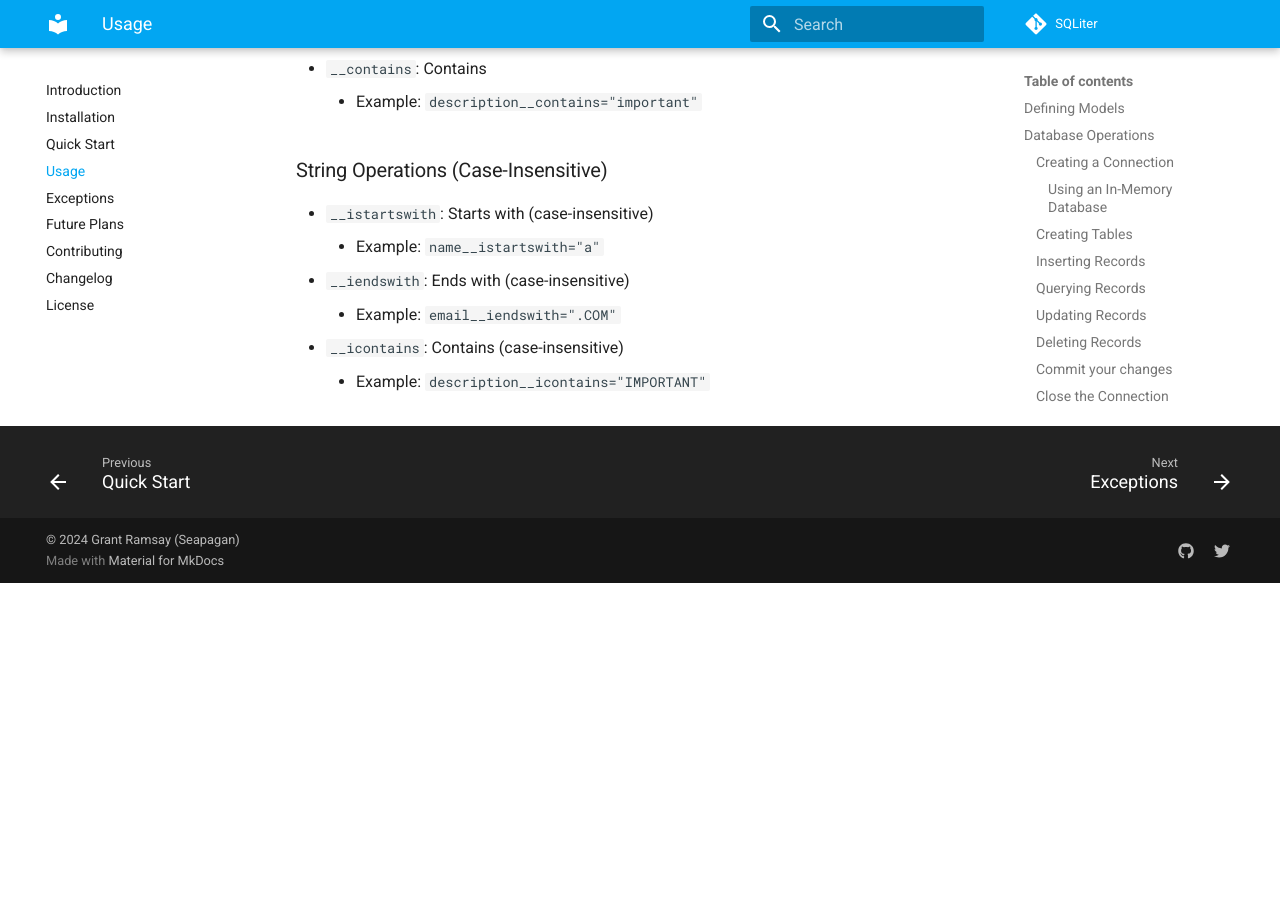
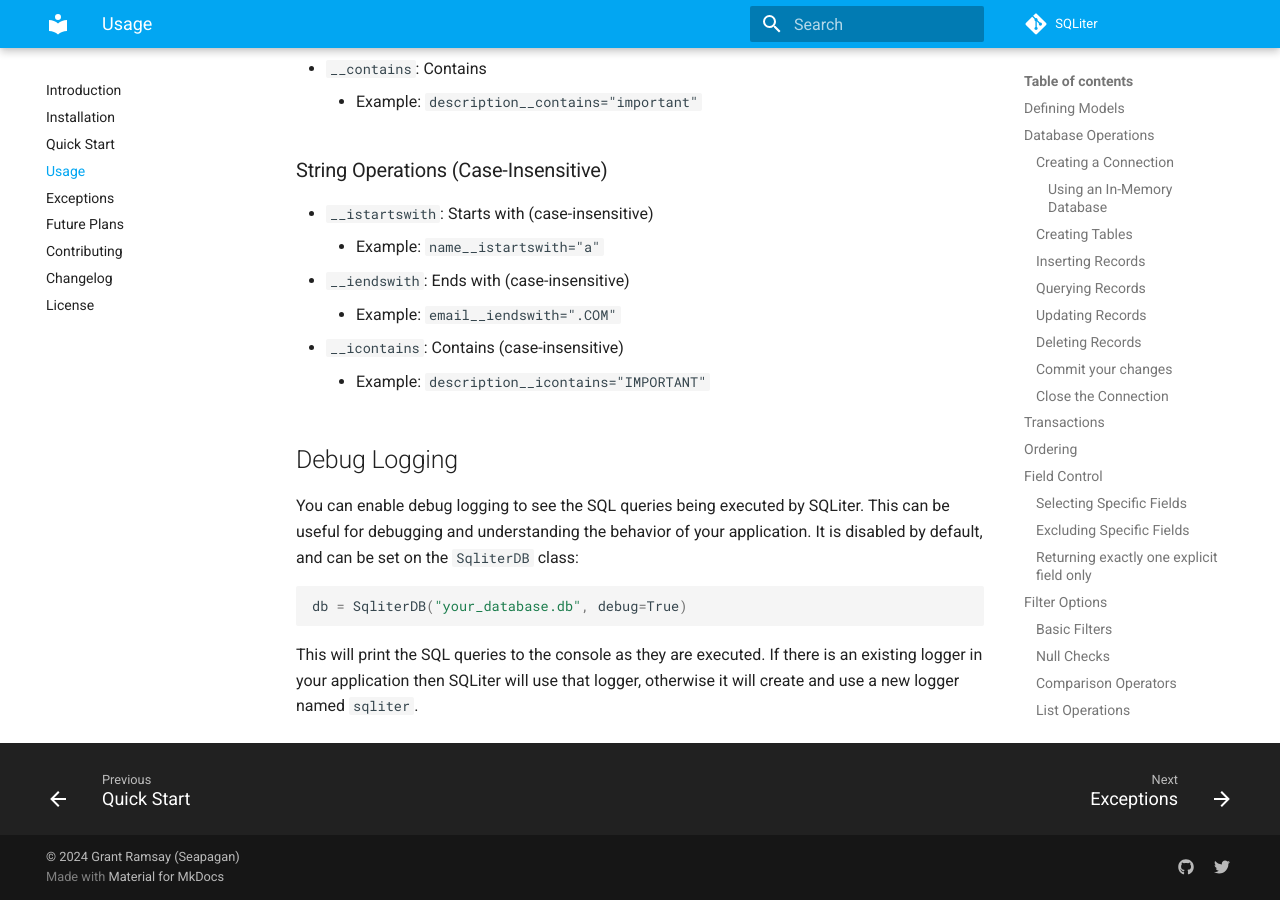
Before and after one commit to seapagan/sqliter-py, an MkDocs documentation site: the page built from docs/usage.md, in a window 1280 px wide and 900 px high, scrolled down 6436 px. Built offline with MkDocs 1.6.1 and Material for MkDocs 9.7.7, drawn with Linux system fonts in a browser that asks for light colours; plug-ins that fetch from the network failed and are left out; comment, search, counter and statistics services are not loaded; before the commit the page ends 7019 px from its top, so only the background shows below that.

Commit message:
mention debug in the docs
Signed-off-by: Grant Ramsay <seapagan@gmail.com>

````diff
--- a/docs/usage.md
+++ b/docs/usage.md
@@ -314,3 +314,17 @@ The `filter()` method in SQLiter supports various filter options to query record
   - Example: `email__iendswith=".COM"`
 - `__icontains`: Contains (case-insensitive)
   - Example: `description__icontains="IMPORTANT"`
+
+## Debug Logging
+
+You can enable debug logging to see the SQL queries being executed by SQLiter.
+This can be useful for debugging and understanding the behavior of your
+application. It is disabled by default, and can be set on the `SqliterDB` class:
+
+```python
+db = SqliterDB("your_database.db", debug=True)
+```
+
+This will print the SQL queries to the console as they are executed. If there is
+an existing logger in your application then SQLiter will use that logger,
+otherwise it will create and use a new logger named `sqliter`.
````
Also changed, not shown: README.md (+2 -0 lines), TODO.md (+0 -1 lines), docs/index.md (+2 -0 lines).
